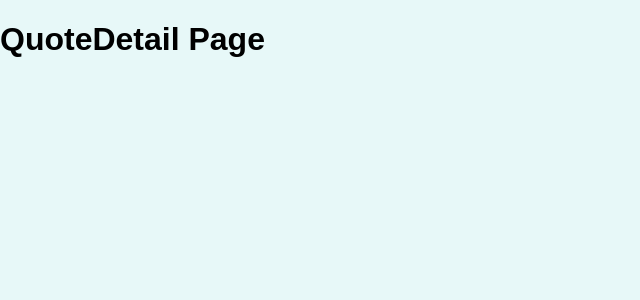
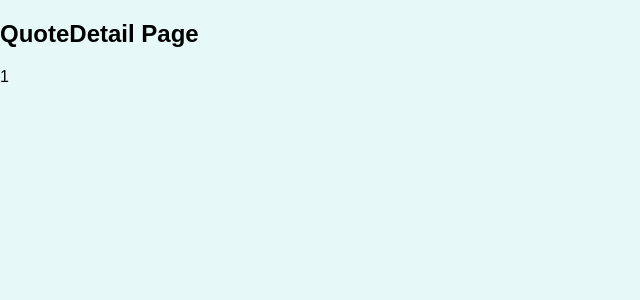
Before and after one commit to devBayo/react-complete-guide, a React (Create React App) app: page /quotes/1 in a window 1280 px wide. Shown: the top 300 px of the page, without its empty margins (0-640 px from the left). Built offline with nearby package versions, Linux system fonts and the light colour scheme.

Commit message:
feat: added nested route

```diff
--- a/src/pages/QuoteDetail.jsx
+++ b/src/pages/QuoteDetail.jsx
@@ -1,5 +1,19 @@
+import { Route, useParams } from 'react-router-dom';
+
+import Comments from '../components/comments/Comments'
 const QuoteDetail = () => {
-  return <h1>QuoteDetail Page</h1>;
+  const params = useParams();
+
+  return (
+    <section>
+      <h1>QuoteDetail Page</h1>
+      <p>{params.quoteId}</p>
+
+      <Route path="/quotes/:quoteId/comments">
+        <Comments />
+      </Route>
+    </section>
+  );
 };
 
 export default QuoteDetail;
```
